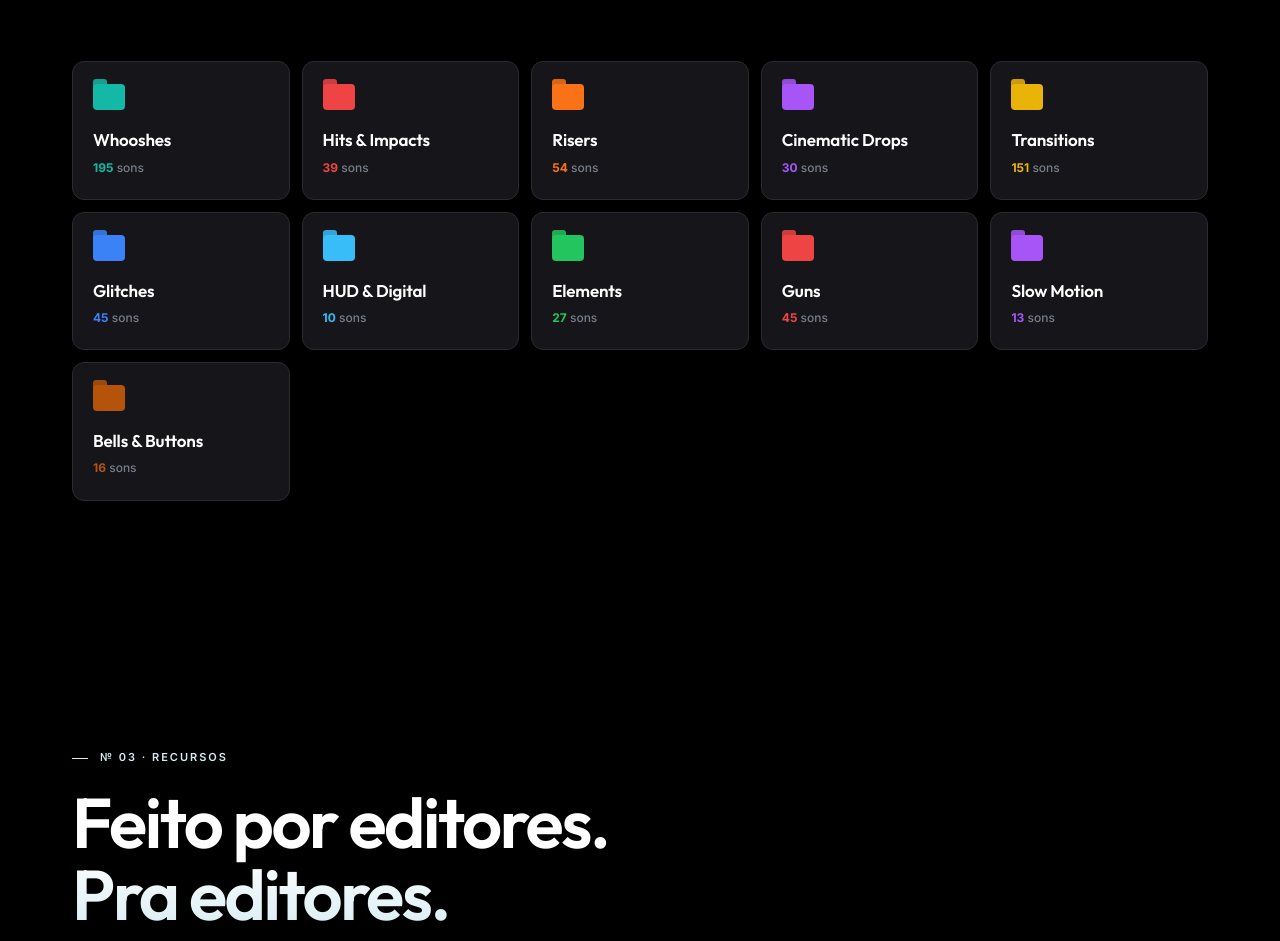
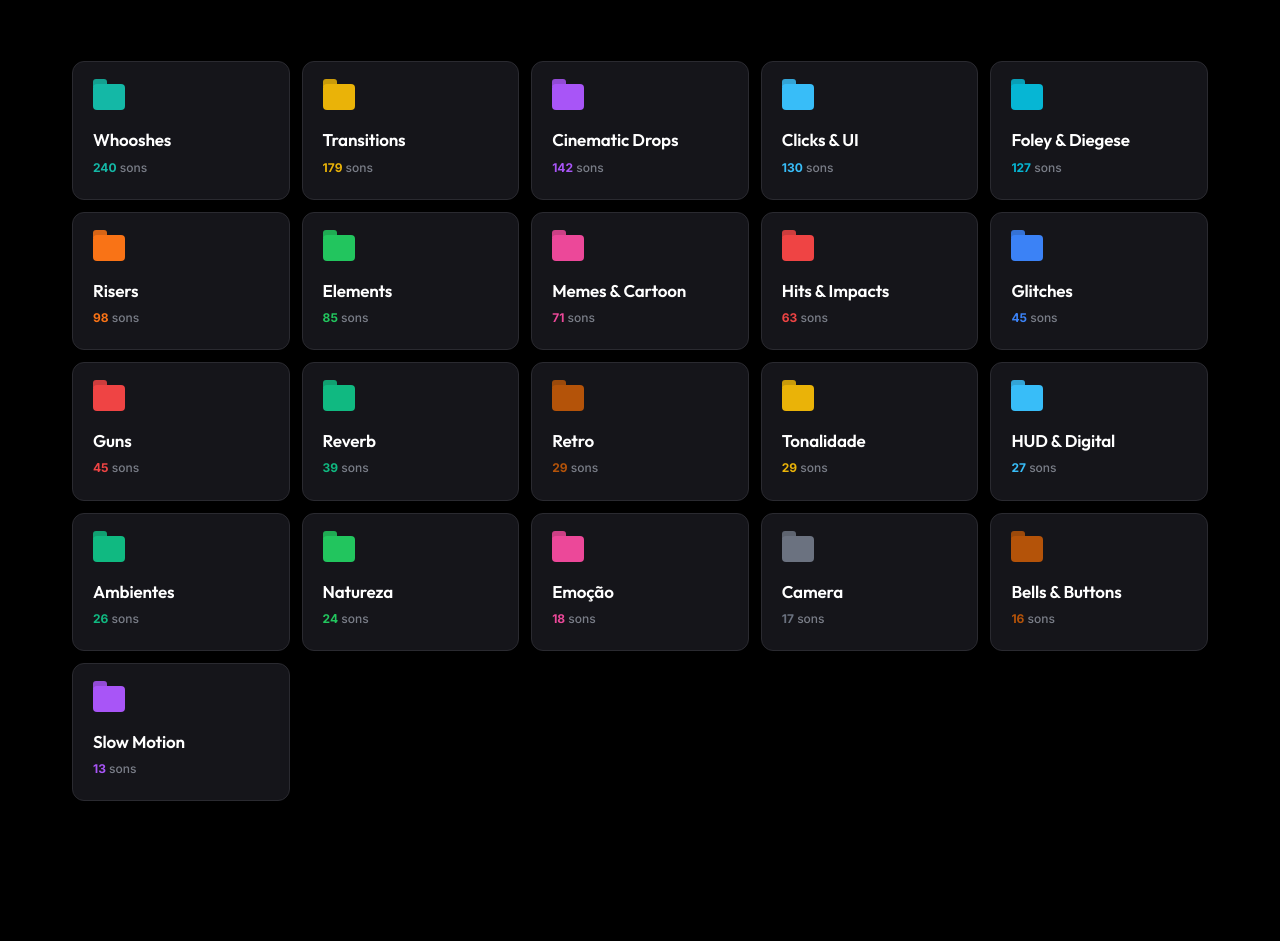
Before and after one commit to RossottiVideomaker/SALEPAGE-DROPSFX, a plain HTML site: page index.html in a window 1280 px wide. Shown: the part 4255-5196 px from the top of the page. Drawn offline with Linux system fonts and the light colour scheme; animation ran at ten frames a second.

Commit message:
Add files via upload

```diff
--- a/index.html
+++ b/index.html
@@ -2426,17 +2426,27 @@ a[href*="pay.kiwify.com.br"] svg * {
     </div>
 
     <div class="categories-grid">
-      <div class="cat-card reveal" style="--cat-color: var(--c-teal);"><div class="cat-icon"></div><div class="cat-name">Whooshes</div><div class="cat-count"><strong>195</strong> sons</div></div>
-      <div class="cat-card reveal d1" style="--cat-color: var(--c-red);"><div class="cat-icon"></div><div class="cat-name">Hits &amp; Impacts</div><div class="cat-count"><strong>39</strong> sons</div></div>
-      <div class="cat-card reveal d2" style="--cat-color: var(--c-orange);"><div class="cat-icon"></div><div class="cat-name">Risers</div><div class="cat-count"><strong>54</strong> sons</div></div>
-      <div class="cat-card reveal d3" style="--cat-color: var(--c-purple);"><div class="cat-icon"></div><div class="cat-name">Cinematic Drops</div><div class="cat-count"><strong>30</strong> sons</div></div>
-      <div class="cat-card reveal" style="--cat-color: var(--c-trans);"><div class="cat-icon"></div><div class="cat-name">Transitions</div><div class="cat-count"><strong>151</strong> sons</div></div>
+      <div class="cat-card reveal" style="--cat-color: var(--c-teal);"><div class="cat-icon"></div><div class="cat-name">Whooshes</div><div class="cat-count"><strong>240</strong> sons</div></div>
+      <div class="cat-card reveal d1" style="--cat-color: var(--c-trans);"><div class="cat-icon"></div><div class="cat-name">Transitions</div><div class="cat-count"><strong>179</strong> sons</div></div>
+      <div class="cat-card reveal d2" style="--cat-color: var(--c-purple);"><div class="cat-icon"></div><div class="cat-name">Cinematic Drops</div><div class="cat-count"><strong>142</strong> sons</div></div>
+      <div class="cat-card reveal d3" style="--cat-color: var(--c-cyan);"><div class="cat-icon"></div><div class="cat-name">Clicks &amp; UI</div><div class="cat-count"><strong>130</strong> sons</div></div>
+      <div class="cat-card reveal" style="--cat-color: var(--c-foley);"><div class="cat-icon"></div><div class="cat-name">Foley &amp; Diegese</div><div class="cat-count"><strong>127</strong> sons</div></div>
+      <div class="cat-card reveal d1" style="--cat-color: var(--c-orange);"><div class="cat-icon"></div><div class="cat-name">Risers</div><div class="cat-count"><strong>98</strong> sons</div></div>
+      <div class="cat-card reveal d2" style="--cat-color: var(--c-green);"><div class="cat-icon"></div><div class="cat-name">Elements</div><div class="cat-count"><strong>85</strong> sons</div></div>
+      <div class="cat-card reveal d3" style="--cat-color: var(--c-pink);"><div class="cat-icon"></div><div class="cat-name">Memes &amp; Cartoon</div><div class="cat-count"><strong>71</strong> sons</div></div>
+      <div class="cat-card reveal" style="--cat-color: var(--c-red);"><div class="cat-icon"></div><div class="cat-name">Hits &amp; Impacts</div><div class="cat-count"><strong>63</strong> sons</div></div>
       <div class="cat-card reveal d1" style="--cat-color: var(--c-blue);"><div class="cat-icon"></div><div class="cat-name">Glitches</div><div class="cat-count"><strong>45</strong> sons</div></div>
-      <div class="cat-card reveal d2" style="--cat-color: var(--c-cyan);"><div class="cat-icon"></div><div class="cat-name">HUD &amp; Digital</div><div class="cat-count"><strong>10</strong> sons</div></div>
-      <div class="cat-card reveal d3" style="--cat-color: var(--c-green);"><div class="cat-icon"></div><div class="cat-name">Elements</div><div class="cat-count"><strong>27</strong> sons</div></div>
-      <div class="cat-card reveal" style="--cat-color: var(--c-red);"><div class="cat-icon"></div><div class="cat-name">Guns</div><div class="cat-count"><strong>45</strong> sons</div></div>
-      <div class="cat-card reveal d1" style="--cat-color: var(--c-purple);"><div class="cat-icon"></div><div class="cat-name">Slow Motion</div><div class="cat-count"><strong>13</strong> sons</div></div>
-      <div class="cat-card reveal d2" style="--cat-color: var(--c-amber-deep);"><div class="cat-icon"></div><div class="cat-name">Bells &amp; Buttons</div><div class="cat-count"><strong>16</strong> sons</div></div>
+      <div class="cat-card reveal d2" style="--cat-color: var(--c-red);"><div class="cat-icon"></div><div class="cat-name">Guns</div><div class="cat-count"><strong>45</strong> sons</div></div>
+      <div class="cat-card reveal d3" style="--cat-color: var(--c-ambient);"><div class="cat-icon"></div><div class="cat-name">Reverb</div><div class="cat-count"><strong>39</strong> sons</div></div>
+      <div class="cat-card reveal" style="--cat-color: var(--c-amber-deep);"><div class="cat-icon"></div><div class="cat-name">Retro</div><div class="cat-count"><strong>29</strong> sons</div></div>
+      <div class="cat-card reveal d1" style="--cat-color: var(--c-trans);"><div class="cat-icon"></div><div class="cat-name">Tonalidade</div><div class="cat-count"><strong>29</strong> sons</div></div>
+      <div class="cat-card reveal d2" style="--cat-color: var(--c-cyan);"><div class="cat-icon"></div><div class="cat-name">HUD &amp; Digital</div><div class="cat-count"><strong>27</strong> sons</div></div>
+      <div class="cat-card reveal d3" style="--cat-color: var(--c-ambient);"><div class="cat-icon"></div><div class="cat-name">Ambientes</div><div class="cat-count"><strong>26</strong> sons</div></div>
+      <div class="cat-card reveal" style="--cat-color: var(--c-green);"><div class="cat-icon"></div><div class="cat-name">Natureza</div><div class="cat-count"><strong>24</strong> sons</div></div>
+      <div class="cat-card reveal d1" style="--cat-color: var(--c-pink);"><div class="cat-icon"></div><div class="cat-name">Emoção</div><div class="cat-count"><strong>18</strong> sons</div></div>
+      <div class="cat-card reveal d2" style="--cat-color: var(--c-gray);"><div class="cat-icon"></div><div class="cat-name">Camera</div><div class="cat-count"><strong>17</strong> sons</div></div>
+      <div class="cat-card reveal d3" style="--cat-color: var(--c-amber-deep);"><div class="cat-icon"></div><div class="cat-name">Bells &amp; Buttons</div><div class="cat-count"><strong>16</strong> sons</div></div>
+      <div class="cat-card reveal" style="--cat-color: var(--c-purple);"><div class="cat-icon"></div><div class="cat-name">Slow Motion</div><div class="cat-count"><strong>13</strong> sons</div></div>
     </div>
   </div>
 </section>
```
